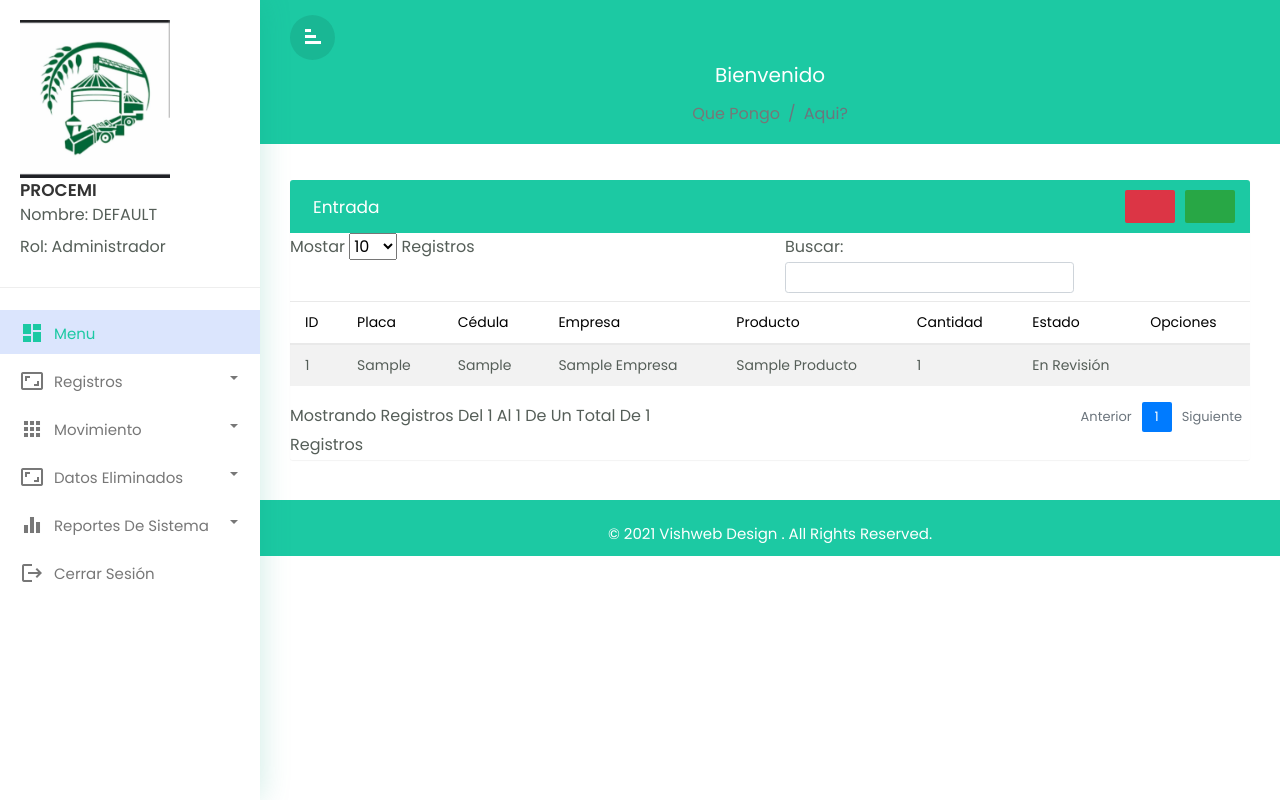
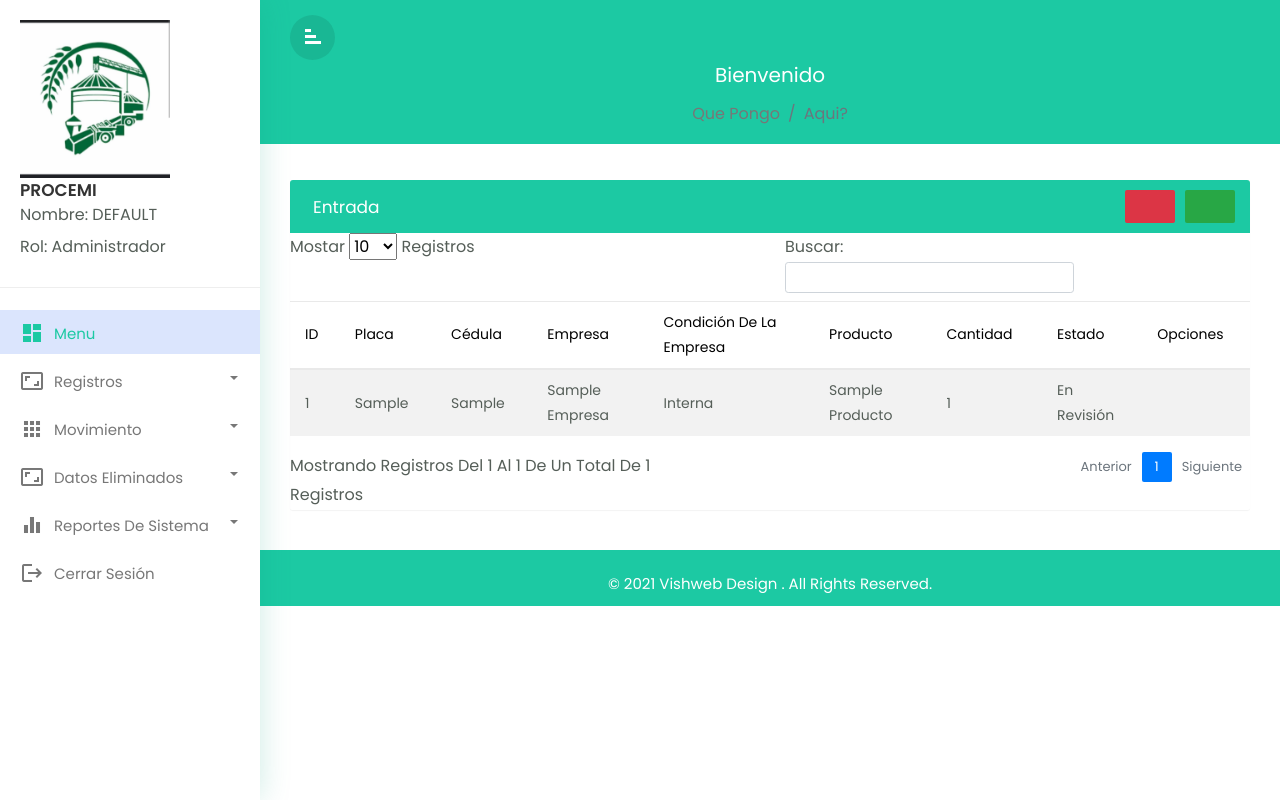
Before and after one commit to 19yisus/proyecto_procemi, a PHP site: page /index.php?url=View_Entrada in a window 1280 px wide. Run offline with PHP 8.4, Linux system fonts and the light colour scheme; a user stored in the database is signed in; tables that the repository leaves empty hold one stand-in row (values such as "Sample post"); some libraries are stand-ins or nearby versions.

Commit message:
subiendo mas avances

```diff
--- a/Modelo/Entrada_m.php
+++ b/Modelo/Entrada_m.php
@@ -4,7 +4,7 @@ require("Conexion.php");
 class Entrada_m extends bd
 {
   //Variables privadas que solo pueden ser accedidas desde la clase donde se crean
-  private $id, $id_vehiculo, $id_personal, $id_empresa, $id_producto, $cantidad, $estatus, $fecha;
+  private $id, $id_vehiculo, $id_personal, $id_empresa, $id_producto, $cantidad, $estatus, $fecha, $condicion_empresa;
   private $dano, $muestra, $humedad, $impureza, $pesoLab, $pesoFinal, $total;
   //Funcion constructora, se ejecuta automaticamente al instanciar la clase
   //Este se hace para dejar las variables con un string vacio
@@ -17,6 +17,7 @@ class Entrada_m extends bd
       $this->id_producto =
       $this->cantidad =
       $this->estatus =
+      $this->condicion_empresa =
       $this->fecha = "";
     $this->dano = "";
     $this->muestra = "";
@@ -34,6 +35,7 @@ class Entrada_m extends bd
     $this->id_vehiculo = isset($d['id_vehiculo']) ? $d['id_vehiculo'] : null;
     $this->id_personal = isset($d['id_personal']) ? $d['id_personal'] : null;
     $this->id_empresa = isset($d['id_empresa']) ? $d['id_empresa'] : null;
+    $this->condicion_empresa = isset($d['condicion_empresa']) ? $d['condicion_empresa'] : null;
     $this->id_producto = isset($d['id_producto']) ? $d['id_producto'] : null;
     $this->estatus = isset($d['estatus']) ? $d['estatus'] : null;
     $this->fecha = date('m-d-Y');
@@ -54,11 +56,11 @@ class Entrada_m extends bd
     try {
       $sql1 = "INSERT INTO movimiento(
           ID_Vehiculo, ID_Personal,
-          ID_Producto, ID_Empresa,
+          ID_Producto, ID_Empresa,condicion_empresa,
 
           m_Silo, m_Estatus,status_proceso,m_Fecha)
           VALUES (
-          '$this->id_vehiculo','$this->id_personal','$this->id_empresa','$this->id_producto',
+          '$this->id_vehiculo','$this->id_personal','$this->id_producto','$this->id_empresa','$this->condicion_empresa',
           'N',1,'R',NOW()
           )";
 
@@ -67,6 +69,7 @@ class Entrada_m extends bd
 
       if (!$result) {
         $this->rollback();
+        die($sql1);
         return false;
       }
 
--- a/Modelo/proyecto_procemi.sql
+++ b/Modelo/proyecto_procemi.sql
@@ -3,7 +3,7 @@
 -- https://www.phpmyadmin.net/
 --
 -- Servidor: localhost
--- Tiempo de generación: 29-10-2022 a las 15:16:35
+-- Tiempo de generación: 29-10-2022 a las 21:05:27
 -- Versión del servidor: 10.4.20-MariaDB
 -- Versión de PHP: 7.4.22
 
@@ -104,6 +104,7 @@ CREATE TABLE `movimiento` (
   `ID_Personal` int(11) NOT NULL,
   `ID_Producto` int(11) NOT NULL,
   `ID_Empresa` int(11) NOT NULL,
+  `condicion_empresa` enum('I','E') COLLATE utf8_spanish_ci NOT NULL,
   `m_Silo` char(1) COLLATE utf8_spanish_ci NOT NULL,
   `m_Estatus` tinyint(1) NOT NULL,
   `status_proceso` enum('R','A','S','D') COLLATE utf8_spanish_ci NOT NULL,
--- a/Vista/contents/View_Entrada.php
+++ b/Vista/contents/View_Entrada.php
@@ -51,6 +51,7 @@ $personal = $a->ejecutar("SELECT * FROM personal WHERE personal_Estatus = true")
 								<th>Placa</th>
 								<th>Cédula</th>
 								<th>Empresa</th>
+								<th>Condición de la empresa</th>
 								<th>Producto</th>
 								<th>Cantidad</th>
 								<th>Estado</th>
@@ -74,16 +75,43 @@ $personal = $a->ejecutar("SELECT * FROM personal WHERE personal_Estatus = true")
 									</button>
 								</div>
 								<div class="modal-body">
+									<div class="row">
+										<div class="col-6">
+											<div class="form-group">
+												<label>Producto</label>
+												<select name="id_producto" id="producto" class="form-control" required>
+													<option value="">Seleccione una opción</option>
+													<?php while ($a = $producto->fetch_assoc()) { ?>
+														<option value="<?php echo $a["ID"] ?>"><?php echo $a["producto_Nombre"] ?></option>
+													<?php } ?>
+												</select>
+											</div>
+										</div>
+										<div class="col-6">
 											<div class="form-group">
 												<label>Empresa</label>
-										<select name="id_empresa" id="empresa" class="form-control">
+												<select name="id_empresa" id="empresa" class="form-control" required>
 													<option value="">Seleccione una opción</option>
 													<?php while ($a = $empresa->fetch_assoc()) { ?>
 														<option value="<?php echo $a["ID"] ?>"><?php echo $a["empresa_Nombre"] ?></option>
 													<?php } ?>
 												</select>
 											</div>
-
+										</div>
+									</div>
+									<div class="row">
+										<div class="col-6">
+											<div class="form-group">
+												<label>Personal</label>
+												<select name="id_personal" id="cedula" class="form-control" required>
+													<option value="">Seleccione una opción</option>
+													<?php while ($a = $personal->fetch_assoc()) { ?>
+														<option value="<?php echo $a["ID"]; ?>"><?php echo $a["personal_Nacionalidad"] . "-" . $a["personal_Cedula"] . " " . $a['personal_Nombre']; ?></option>
+													<?php } ?>
+												</select>
+											</div>
+										</div>
+										<div class="col-6">
 											<div class="form-group">
 												<label>Vehiculo</label>
 												<select name="id_vehiculo" id="Placa" class="form-control" required>
@@ -95,30 +123,32 @@ $personal = $a->ejecutar("SELECT * FROM personal WHERE personal_Estatus = true")
 													?>
 												</select>
 											</div>
-
-									<div class="form-group">
-										<label>Personal</label>
-										<select name="id_personal" id="cedula" class="form-control" required>
-											<option value="">Seleccione una opción</option>
-											<?php while ($a = $personal->fetch_assoc()) { ?>
-												<option value="<?php echo $a["ID"]; ?>"><?php echo $a["personal_Nacionalidad"] . "-" . $a["personal_Cedula"] . " " . $a['personal_Nombre']; ?></option>
-											<?php } ?>
-										</select>
 										</div>
-
-									<div class="form-group">
-										<label>Producto</label>
-										<select name="id_producto" id="producto" class="form-control">
-											<option value="">Seleccione una opción</option>
-											<?php while ($a = $producto->fetch_assoc()) { ?>
-												<option value="<?php echo $a["ID"] ?>"><?php echo $a["producto_Nombre"] ?></option>
-											<?php } ?>
-										</select>
 									</div>
-
+									<div class="row">
+										<div class="col-12">
+											<div class="d-flex flex-column">
+												<label for="">Condición de la empresa</label>
+												<div class="d-flex flex-row justify-content-around">
+													<div class="form-check ml-2 mr-2">
+														<input type="radio" name="condicion_empresa" value="E" id="condition" class="form-check-input" required>
+														<small class="form-check-label">Externo</small>
+													</div>
+													<div class="form-check">
+														<input type="radio" name="condicion_empresa" value="I" id="condition" class="form-check-input" required>
+														<small class="form-check-label">Interno</small>
+													</div>
+												</div>
+											</div>
+										</div>
+									</div>
+									<div class="row">
+										<div class="col-12">
 											<div class="form-group">
 												<label>Cantidad</label>
 												<input type="number" step="1" min="1" name="cantidad" id="cantidad" class="form-control" required>
+											</div>
+										</div>
 									</div>
 								</div>
 								<div class="modal-footer">
@@ -190,6 +220,13 @@ $personal = $a->ejecutar("SELECT * FROM personal WHERE personal_Estatus = true")
 							data: "empresa_Nombre"
 						},
 						{
+							data:"condicion_empresa",
+							render(data){
+								if(data == "E") return "Externa";
+								else return "Interna";
+							}
+						},
+						{
 							data: "producto_Nombre"
 						},
 						{
@@ -197,11 +234,11 @@ $personal = $a->ejecutar("SELECT * FROM personal WHERE personal_Estatus = true")
 						},
 						{
 							data: "status_proceso",
-							render(data){
-								if(data == 'R') return "En Revisión";
-								if(data == 'D') return "Devuelto";
-								if(data == 'A') return "Aprobado";
-								if(data == 'S') return "En el Silo";
+							render(data) {
+								if (data == 'R') return "En Revisión";
+								if (data == 'D') return "Devuelto";
+								if (data == 'A') return "Aprobado";
+								if (data == 'S') return "En el Silo";
 							}
 						},
 						{
@@ -215,7 +252,7 @@ $personal = $a->ejecutar("SELECT * FROM personal WHERE personal_Estatus = true")
 										<i class="material-icons" data-toggle="tooltip" title="Delete">&#xE872;</i>
 									</a>`;
 
-								if(row.status_proceso == "D") return btn;
+								if (row.status_proceso == "D") return btn;
 								return null;
 							}
 						}
--- a/Vista/contents/View_Salida.php
+++ b/Vista/contents/View_Salida.php
@@ -65,7 +65,7 @@
 									<div class="form-group">
 										<input type="hidden" name="Cantidad" id="cantidad">
 										<label>Silos</label>
-										<select name="Silo" class="form-control">
+										<select name="Silo" class="form-control" required>
 											<option value="1">Silo 1</option>
 											<option value="2">Silo 2</option>
 											<option value="3">Silo 3</option>
--- a/Vista/contents/View_modelo.php
+++ b/Vista/contents/View_modelo.php
@@ -11,7 +11,7 @@ $marca = $a->Consultar_Todos();
 <?php $this->Component("header"); ?>
 
 <body>
-<?php $this->Component("menu"); ?>
+	<?php $this->Component("menu"); ?>
 	<!------------>
 	<!-----Contenido----------->
 	<div id="content">
@@ -74,7 +74,8 @@ $marca = $a->Consultar_Todos();
 
 									<div class="form-group">
 										<label>Marca</label>
-										<select name="Marca" id="marca" class="form-control">
+										<select name="Marca" id="marca" class="form-control" required>
+											<option value="">Seleccione una opción</option>
 											<?php foreach ($marca as $a) { ?>
 												<option name="Marca" id="marca" value="<?php echo $a["ID"] ?>"><?php echo $a["marca_Nombre"] ?></option>
 											<?php } ?>
```
Also changed, not shown: Vista/contents/View_Vehiculo.php (+13 -7 lines). Lines whose indentation alone changed are shown as unchanged.
